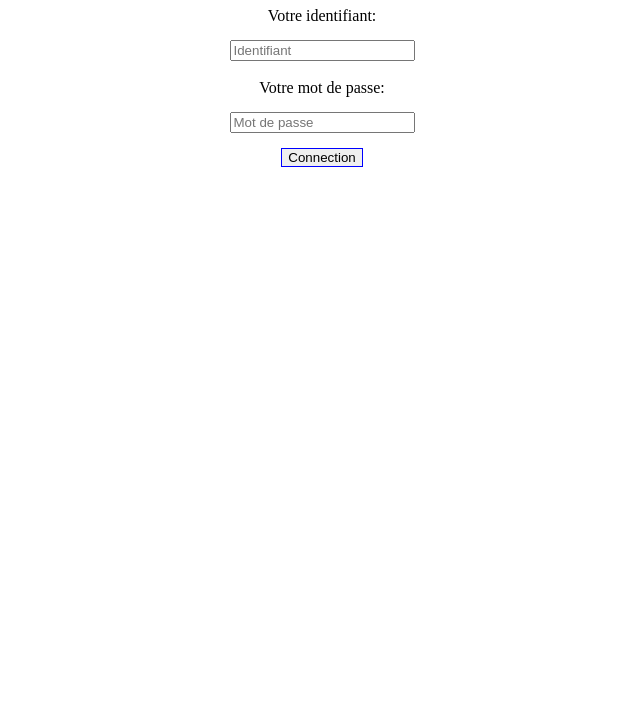
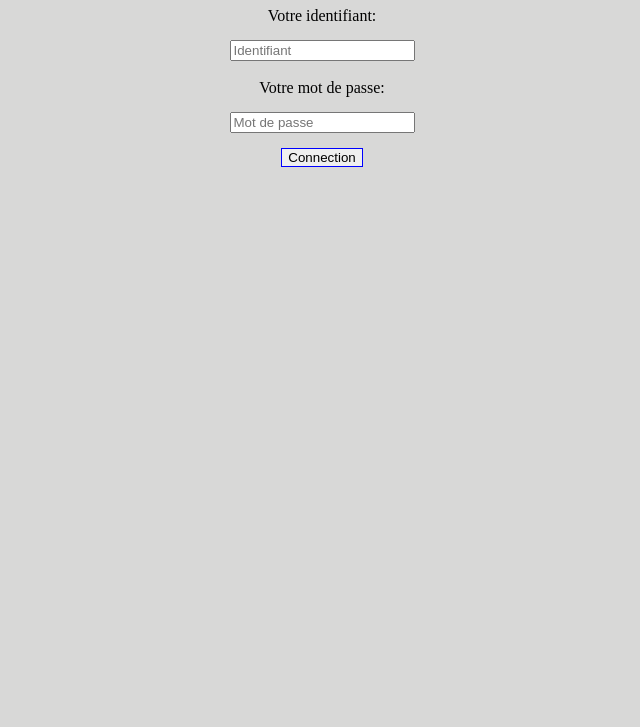
Before and after one commit to Samirb5/Git-Github-Activite, a plain HTML site: page index.html in a window 1280 px wide. Shown: the part 73-800 px from the top of the page, without its empty margins (318-958 px from the left). Drawn offline with Linux system fonts and the light colour scheme.

Commit message:
Ajout fond d'écran couleur gris: dans le style.css

```diff
--- a/css/style.css
+++ b/css/style.css
@@ -1,3 +1,8 @@
+body{
+
+	background: #d8d8d7;
+}
+
 input{
 
 	margin-top:15px;
```
